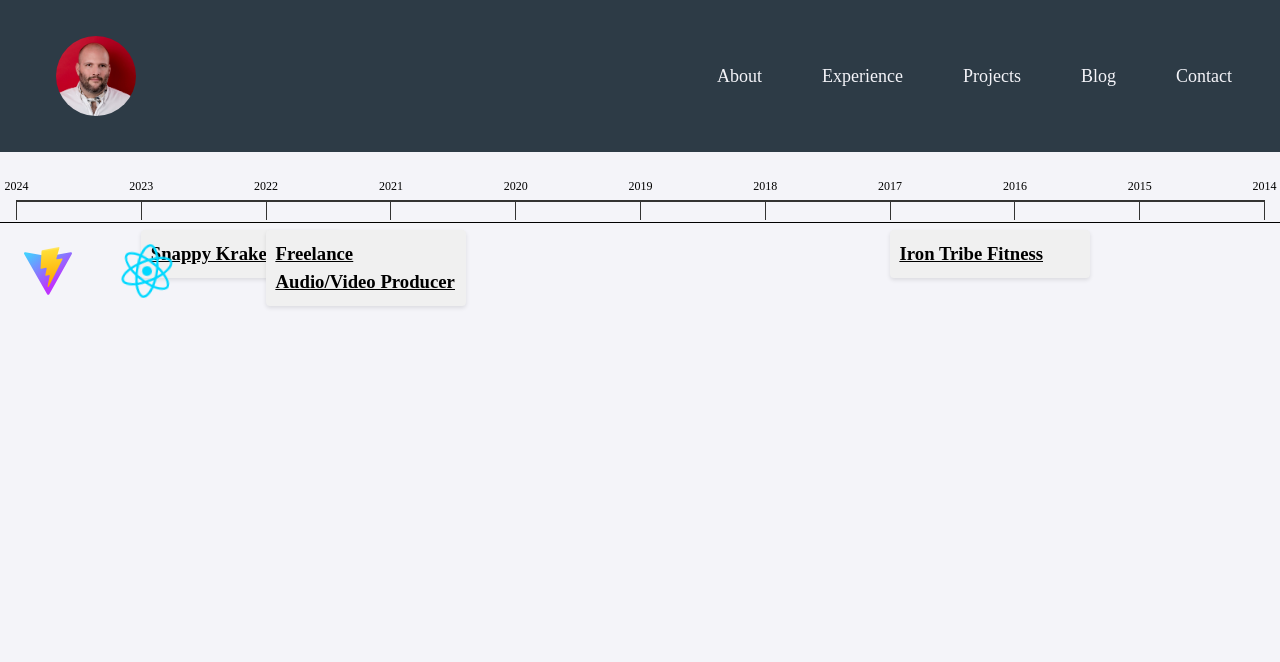
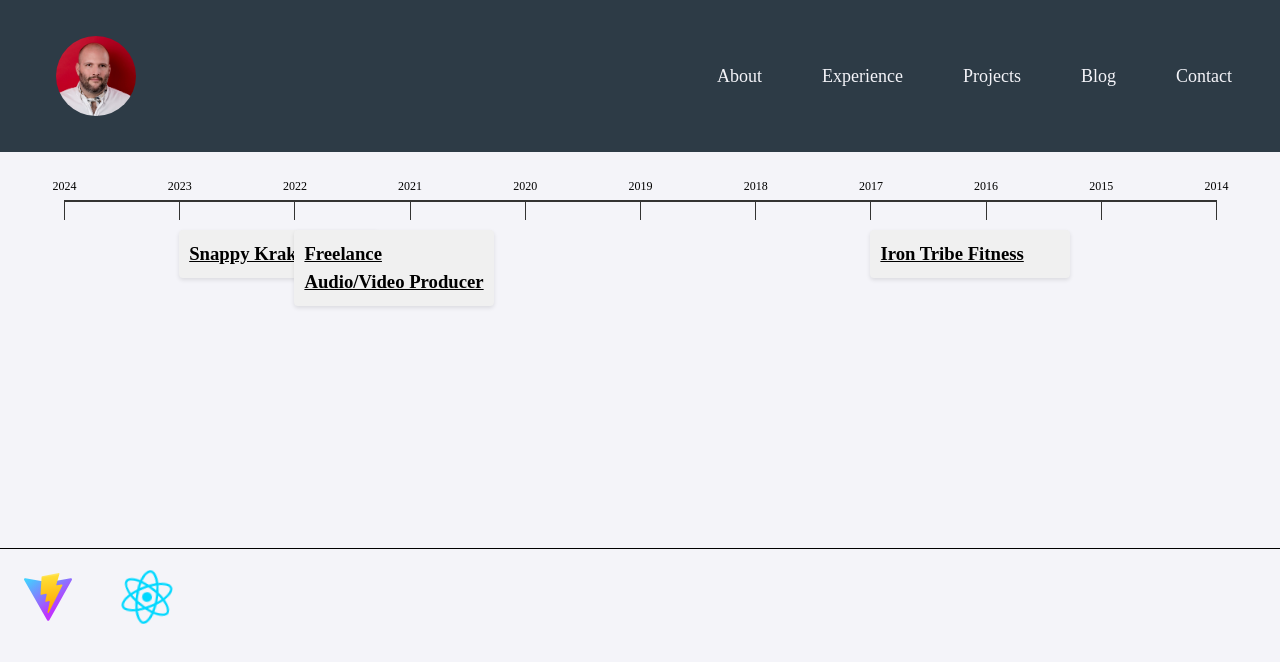
Before and after one commit to colterlevi/colterlevi_com, a React (Vite) app: page /experience in a window 1280 px wide. Shown: the top 662 px of the page. Built offline with nearby package versions, Linux system fonts and the light colour scheme; a web font is replaced by a local one.

Commit message:
fixed broken link on experience

```diff
--- a/src/App.css
+++ b/src/App.css
@@ -70,7 +70,8 @@ h1 {
 
 .experience-container {
   position: relative;
-  margin-top: 3rem;
+  min-height: 300px;
+  margin: 3rem;
 }
 
 .timeline {
--- a/src/components/Experience.jsx
+++ b/src/components/Experience.jsx
@@ -38,10 +38,12 @@ const Experience = () => {
     const handleCardClick = (exp) => {
         setSelectedExperience(exp);
         setIsModalVisible(true);
+        console.log(exp)
     };
 
     const closeModal = () => {
         setIsModalVisible(false);
+        setSelectedExperience({});
     };
 
     const timelineYears = Array.from({ length: 11 }, (_, i) => 2024 - i); // Generates years in descending order
@@ -122,18 +124,18 @@ const Experience = () => {
                         whileHover={{ scale: 1.05 }}
                         whileTap={{ scale: 0.95 }}
                     >
-                        {exp.link ? (
-                            <a href={exp.link} target="_blank" rel="noopener noreferrer"><h3>{exp.title}</h3></a>
-                        ) : (
                             <h3>{exp.title}</h3>
-                        )}
-
                         {selectedExperience && (
                             <Modal
                                 isVisible={isModalVisible}
                                 title={selectedExperience.title}
                                 content={
                                     <div>
+                                        {exp.link ? (
+                                            <a href={exp.link} target="_blank" rel="noopener noreferrer"><h3>{exp.title}</h3></a>
+                                        ) : (
+                                            <h3>{exp.title}</h3>
+                                        )}
                                         <p>{`${selectedExperience.startDate} - ${selectedExperience.endDate}`}</p>
                                         <h4>{selectedExperience.role}</h4>
                                         {/* <ul>
```
